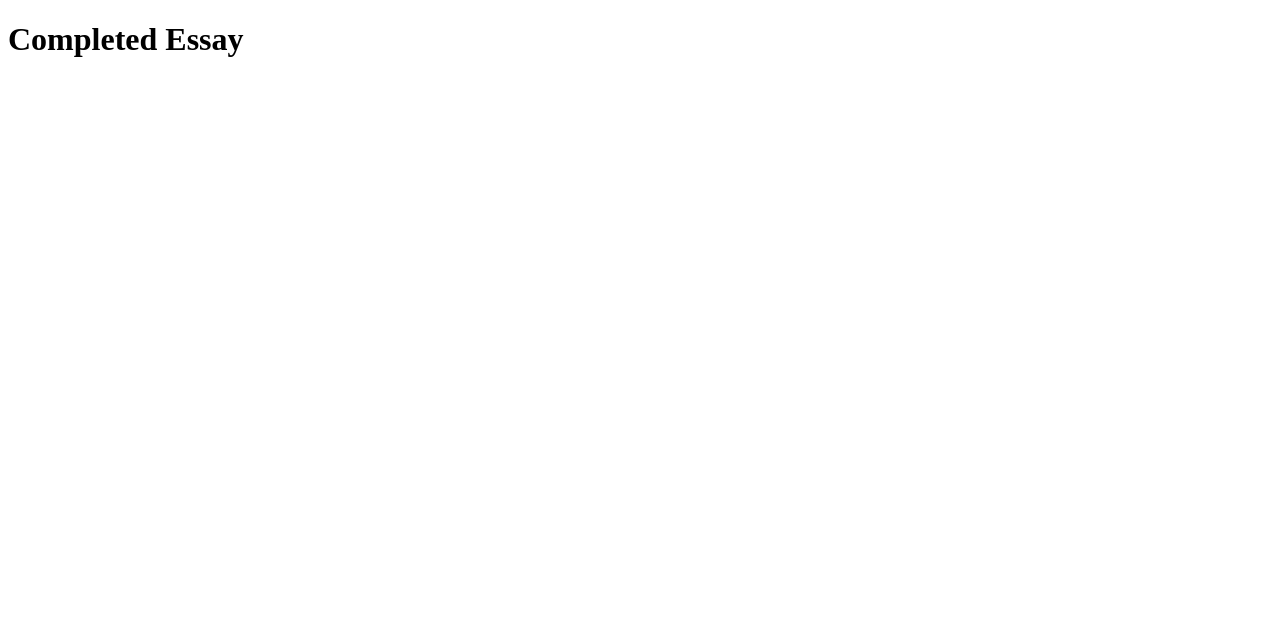
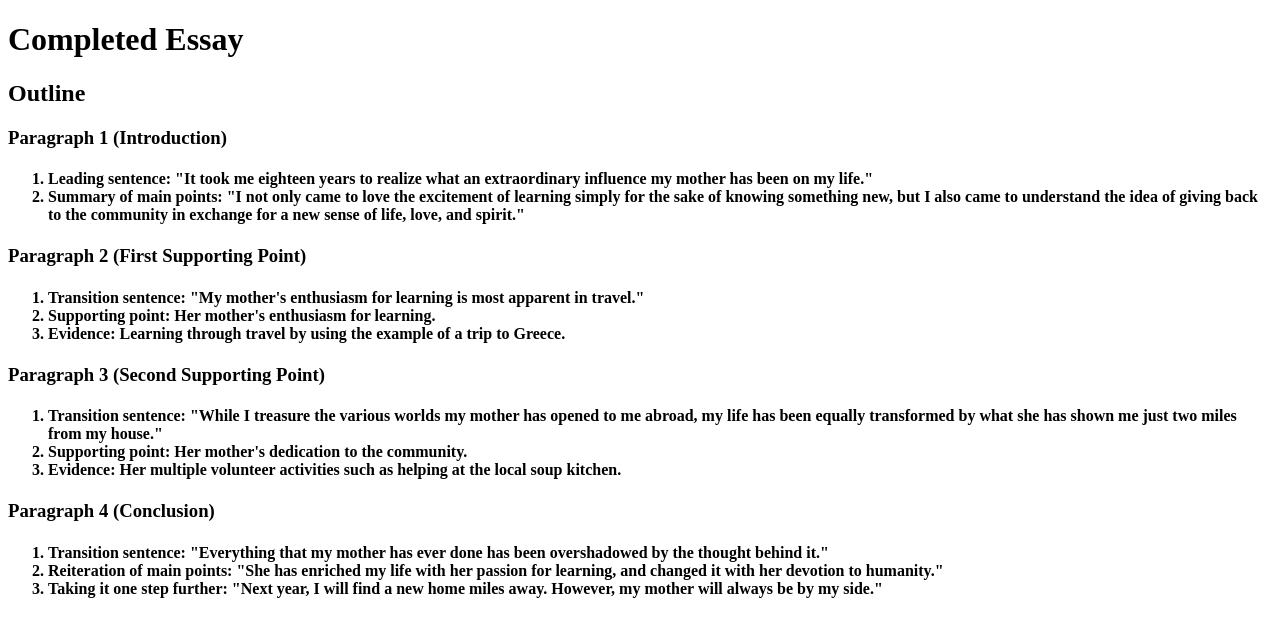
Before and after one commit to jcriedel/art300_outline, a plain HTML site: page index.html in a window 1280 px wide. Drawn offline with Linux system fonts and the light colour scheme.

Commit message:
outline.html

```diff
--- a/index.html
+++ b/index.html
@@ -8,5 +8,37 @@
     </head>
     <body>
         <h1>Completed Essay</h1>
+        <h2>Outline</h2>
+        <h3>Paragraph 1 (Introduction)</h3>
+        <h4>
+            <ol>
+                <li>Leading sentence: "It took me eighteen years to realize what an extraordinary influence my mother has been on my life."</li>
+                <li>Summary of main points: "I not only came to love the excitement of learning simply for the sake of knowing something new, but I also came to understand the idea of giving back to the community in exchange for a new sense of life, love, and spirit."</li>
+            </ol>
+        </h4>
+        <h3>Paragraph 2 (First Supporting Point)</h3>
+        <h4>
+            <ol>
+                <li>Transition sentence: "My mother's enthusiasm for learning is most apparent in travel."</li>
+                <li>Supporting point: Her mother's enthusiasm for learning.</li>
+                <li>Evidence: Learning through travel by using the example of a trip to Greece.</li>
+            </ol>
+        </h4>
+        <h3>Paragraph 3 (Second Supporting Point)</h3>
+        <h4>
+            <ol>
+                <li>Transition sentence: "While I treasure the various worlds my mother has opened to me abroad, my life has been equally transformed by what she has shown me just two miles from my house."</li>
+                <li>Supporting point: Her mother's dedication to the community.</li>
+                <li>Evidence: Her multiple volunteer activities such as helping at the local soup kitchen.</li>
+            </ol>
+        </h4>
+        <h3>Paragraph 4 (Conclusion)</h3>
+        <h4>
+            <ol>
+                <li>Transition sentence: "Everything that my mother has ever done has been overshadowed by the thought behind it."</li>
+                <li>Reiteration of main points: "She has enriched my life with her passion for learning, and changed it with her devotion to humanity."</li>
+                <li>Taking it one step further: "Next year, I will find a new home miles away. However, my mother will always be by my side."</li>
+            </ol>
+        </h4>
     </body>
 </html>
```
